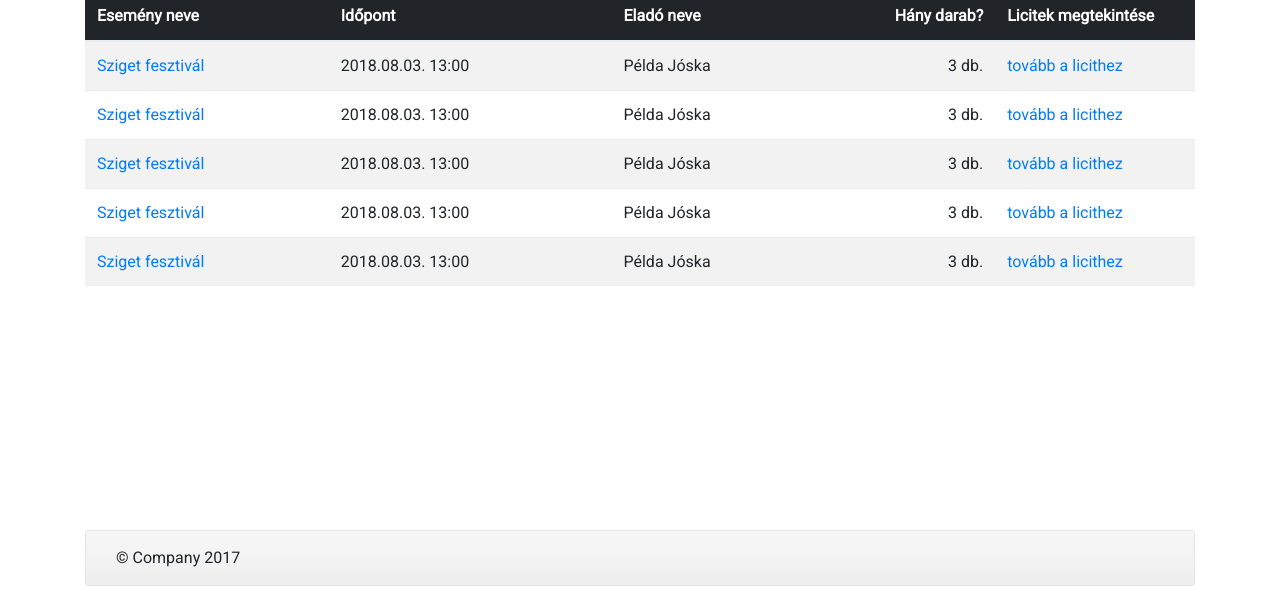
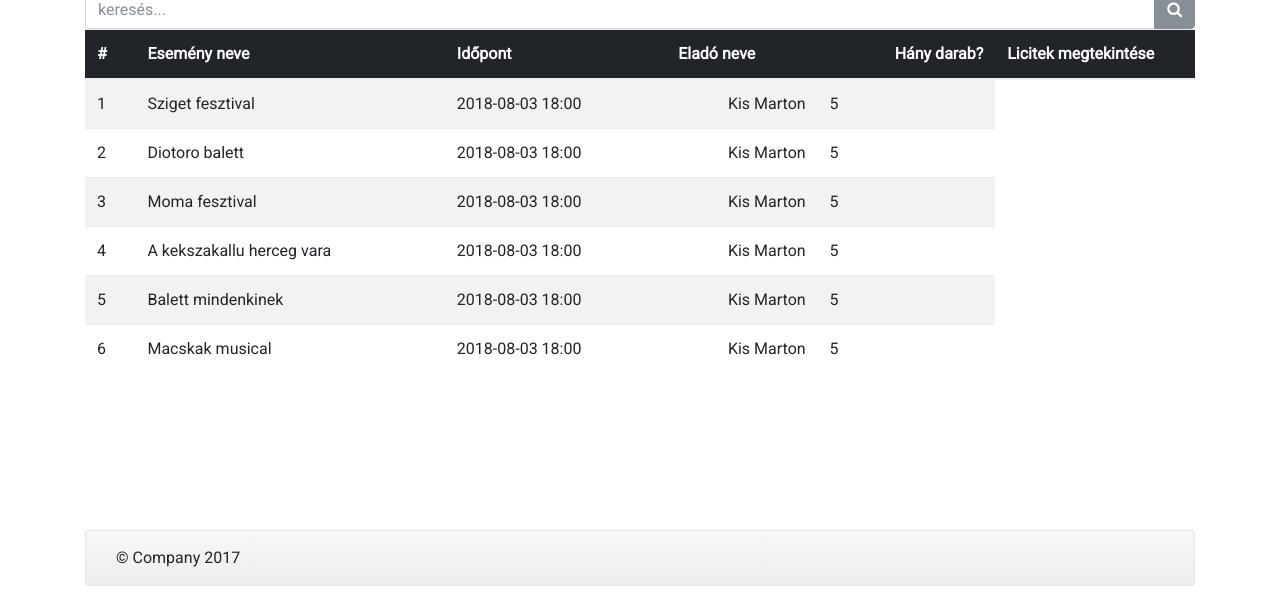
Before and after one commit to setiha/jquery, a plain HTML site: page tickets.html in a window 1280 px wide. Shown: the part 194-800 px from the top of the page. Drawn offline with Linux system fonts and the light colour scheme.

Commit message:
some changes 2

```diff
--- a/js/main.js
+++ b/js/main.js
@@ -1,5 +1,3 @@
-
-
 $("nav a.nav-link").click(function (ev) {
     ev.preventDefault();
     var link = $(this);
@@ -24,8 +22,6 @@
 });
 
 
-
-
 $(".cherry-custom-file").on("change", function (ev) {
     var name = ev.target.value.split("\\").pop();
     $(this).find(".file-name").html(
@@ -36,7 +32,7 @@
     $('[data-toggle="tooltip"]').tooltip();
 });
 
-    function showInvalidMessage(){
+function showInvalidMessage() {
     let alertBox = $(".alert.alert-primary");
     alertBox
         .removeClass("alert-primary")
@@ -44,3 +40,94 @@
         .find(".alert-message")
         .text("Sikertelen belepes!");
 }
+
+let tickets = [
+    {
+        event: "Sziget fesztival",
+        time: "2018-08-03 18:00",
+        seller: "Kis Marton",
+        pcs: 5,
+        link: "licit/1"
+
+    },
+    {
+        event: "Diotoro balett",
+        time: "2018-08-03 18:00",
+        seller: "Kis Marton",
+        pcs: 5,
+        link: "licit/1"
+
+    },
+    {
+        event: "Moma fesztival",
+        time: "2018-08-03 18:00",
+        seller: "Kis Marton",
+        pcs: 5,
+        link: "licit/1"
+
+    },
+    {
+        event: "A kekszakallu herceg vara",
+        time: "2018-08-03 18:00",
+        seller: "Kis Marton",
+        pcs: 5,
+        link: "licit/1"
+
+    },
+    {
+        event: "Balett mindenkinek",
+        time: "2018-08-03 18:00",
+        seller: "Kis Marton",
+        pcs: 5,
+        link: "licit/1"
+
+    },
+    {
+        event: "Macskak musical",
+        time: "2018-08-03 18:00",
+        seller: "Kis Marton",
+        pcs: 5,
+        link: "licit/1"
+
+    }
+];
+let ticketTable = $("table.table.table-striped").eq(0);
+function fillTicketsTable(currentTickets) {
+    currentTickets = currentTickets || tickets;
+    let tbody = ticketTable.find("tbody");
+    tbody.html("");
+    $.each(currentTickets, function (index, ticket) {
+        let row = $(".templates .ticket-row").clone();
+        row.find("td").eq(0).html(index + 1);
+        row.find("td").eq(1).html(ticket.event);
+        row.find("td").eq(2).html(ticket.time);
+        row.find("td").eq(3).html(ticket.seller);
+        row.find("td").eq(4).html(ticket.pcs);
+        row.find("td").eq(5).html(ticket.link);
+        tbody.append(row);
+
+    });
+
+}
+fillTicketsTable();
+
+//Jegyek tablazat szurese
+$(".tickets-search-row input").on("keyup", filterTickets);
+function filterTickets() {
+    let currentValue = $(this).val().toLowerCase();
+    let filteredTickets = [];
+    if (currentValue === "") {
+        filteredTickets = tickets;
+    }else{
+        filteredTickets = tickets.filter(function(item){
+            var done = false;
+            for(let k in item){
+                if(item[k].toString().toLowerCase().indexOf(currentValue) > -1){
+                    done = true;
+                }
+            }
+            return done;
+        });
+    }
+    fillTicketsTable(filteredTickets);
+}
--- a/tickets.html
+++ b/tickets.html
@@ -24,7 +24,8 @@
         <h3 class="text-muted">JegyBazár</h3>
 
         <nav class="navbar navbar-expand-md navbar-light bg-light rounded mb-3">
-        <button class="navbar-toggler" type="button" data-toggle="collapse" data-target="#navbarCollapse" aria-controls="navbarCollapse"
+            <button class="navbar-toggler" type="button" data-toggle="collapse" data-target="#navbarCollapse"
+                    aria-controls="navbarCollapse"
                     aria-expanded="false" aria-label="Toggle navigation">
                 <span class="navbar-toggler-icon"></span>
             </button>
@@ -51,9 +52,23 @@
     </div>
 
     <h1>Licitálható jegyek listája</h1>
+
+    <div class="row tickets-search-row">
+        <div class="col-12">
+            <div class="input-group">
+                <input type="text" class="form-control" placeholder="keresés..." aria-label="keresés">
+                <span class="input-group-btn">
+              <button class="btn btn-secondary" type="button">
+                <i class="fa fa-search"></i>
+              </button>
+            </span>
+            </div>
+        </div>
+    </div>
     <table class="table table-striped">
         <thead class="thead-inverse">
         <tr>
+            <th>#</th>
             <th style="min-width:30%">Esemény neve</th>
             <th>Időpont</th>
             <th class="d-none d-md-table-cell">Eladó neve</th>
@@ -62,56 +77,7 @@
         </tr>
         </thead>
         <tbody>
-        <tr>
-          <td data-toggle="tooltip" data-html="true" data-placement="bottom" title="<strong>Még 3 napig lehet licitálni</strong><br/>az esemény megtekintéséhez kattints ide">
-            <a href="event.html?id=1">Sziget fesztivál</a></td>
-          <td>2018.08.03. 13:00</td>
-          <td class="d-none d-md-table-cell">Példa Jóska</td>
-          <td class="text-right d-none d-md-table-cell">3 db.</td>
-          <td>
-            <a href="bid.html?id=1">tovább a licithez</a>
-          </td>
-        </tr>
-        <tr>
-          <td data-toggle="tooltip" data-html="true" data-placement="bottom" title="<strong>Még 3 napig lehet licitálni</strong><br/>az esemény megtekintéséhez kattints ide">
-            <a href="event.html?id=1">Sziget fesztivál</a></td>
-          <td>2018.08.03. 13:00</td>
-          <td class="d-none d-md-table-cell">Példa Jóska</td>
-          <td class="text-right d-none d-md-table-cell">3 db.</td>
-          <td>
-            <a href="bid.html?id=1">tovább a licithez</a>
-          </td>
-        </tr>
-        <tr>
-          <td data-toggle="tooltip" data-html="true" data-placement="bottom" title="<strong>Még 3 napig lehet licitálni</strong><br/>az esemény megtekintéséhez kattints ide">
-            <a href="event.html?id=1">Sziget fesztivál</a></td>
-          <td>2018.08.03. 13:00</td>
-          <td class="d-none d-md-table-cell">Példa Jóska</td>
-          <td class="text-right d-none d-md-table-cell">3 db.</td>
-          <td>
-            <a href="bid.html?id=1">tovább a licithez</a>
-          </td>
-        </tr>
-        <tr>
-          <td data-toggle="tooltip" data-html="true" data-placement="bottom" title="<strong>Még 3 napig lehet licitálni</strong><br/>az esemény megtekintéséhez kattints ide">
-            <a href="event.html?id=1">Sziget fesztivál</a></td>
-          <td>2018.08.03. 13:00</td>
-          <td class="d-none d-md-table-cell">Példa Jóska</td>
-          <td class="text-right d-none d-md-table-cell">3 db.</td>
-          <td>
-            <a href="bid.html?id=1">tovább a licithez</a>
-          </td>
-        </tr>
-        <tr>
-          <td data-toggle="tooltip" data-html="true" data-placement="bottom" title="<strong>Még 3 napig lehet licitálni</strong><br/>az esemény megtekintéséhez kattints ide">
-            <a href="event.html?id=1">Sziget fesztivál</a></td>
-          <td>2018.08.03. 13:00</td>
-          <td class="d-none d-md-table-cell">Példa Jóska</td>
-          <td class="text-right d-none d-md-table-cell">3 db.</td>
-          <td>
-            <a href="bid.html?id=1">tovább a licithez</a>
-          </td>
-        </tr>
+
         </tbody>
     </table>
 
@@ -125,14 +91,29 @@
     </footer>
 </div>
 
-
+<div class="templates" style="display: none">
+    <table>
+        <td></td>
+        <tr class="ticket-row">
+            <td data-toggle="tooltip" data-html="true" data-placement="bottom"
+                title="<strong>Még 3 napig lehet licitálni</strong><br/>az esemény megtekintéséhez kattints ide">
+                <a href="event.html?id=1">Sziget fesztivál</a></td>
+            <td>2018.08.03. 13:00</td>
+            <td class="d-none d-md-table-cell">Példa Jóska</td>
+            <td class="text-right d-none d-md-table-cell">3 db.</td>
+            <td>
+                <a href="bid.html?id=1">tovább a licithez</a>
+            </td>
+        </tr>
+    </table>
+</div>
 <!-- Bootstrap core JavaScript
   ================================================== -->
 <!-- Placed at the end of the document so the pages load faster -->
 <script src="lib/jquery.js"></script>
 <script src="lib/popper.min.js"></script>
 <script src="lib/bootstrap/js/bootstrap.min.js"></script>
-  <script src ="js/main.js"></script>
+<script src="js/main.js"></script>
 </body>
 
 </html>
```
Lines whose indentation alone changed are shown as unchanged.
